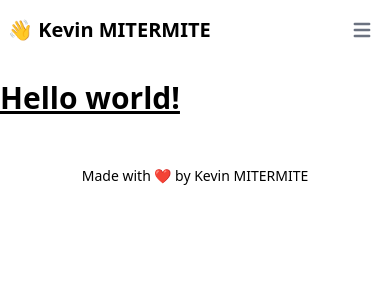
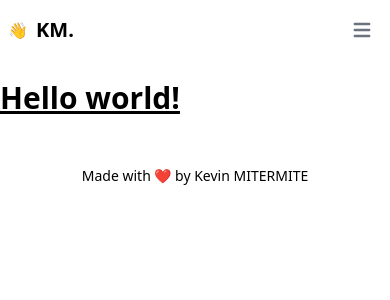
Before and after one commit to mitermitek/mitermitek.dev, a Next.js app: page / in a window 390 px wide. Shown: the top 300 px of the page. Built offline with nearby package versions, Linux system fonts and the light colour scheme.

Commit message:
Set navbar title responsive

```diff
--- a/components/navbar.js
+++ b/components/navbar.js
@@ -9,8 +9,12 @@ export default function Navbar() {
       <div className="container flex flex-wrap justify-between items-center mx-auto">
         <Link href="/">
           <a className="flex items-center">
-            <span className="self-center text-xl font-semibold whitespace-nowrap">
-              👋 Kevin MITERMITE
+            <span className="mr-2">👋</span>
+            <span className="self-center text-xl font-semibold whitespace-nowrap hidden sm:block">
+              Kevin MITERMITE.
+            </span>
+            <span className="self-center text-xl font-semibold whitespace-nowrap sm:hidden">
+              KM.
             </span>
           </a>
         </Link>
```
